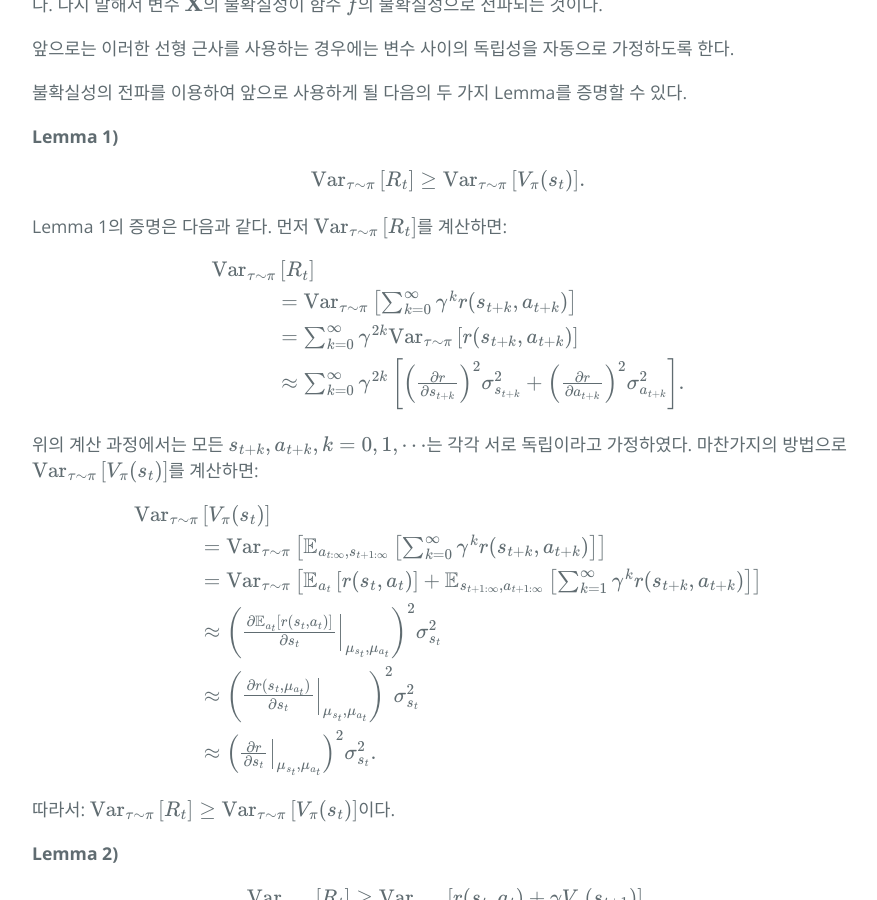
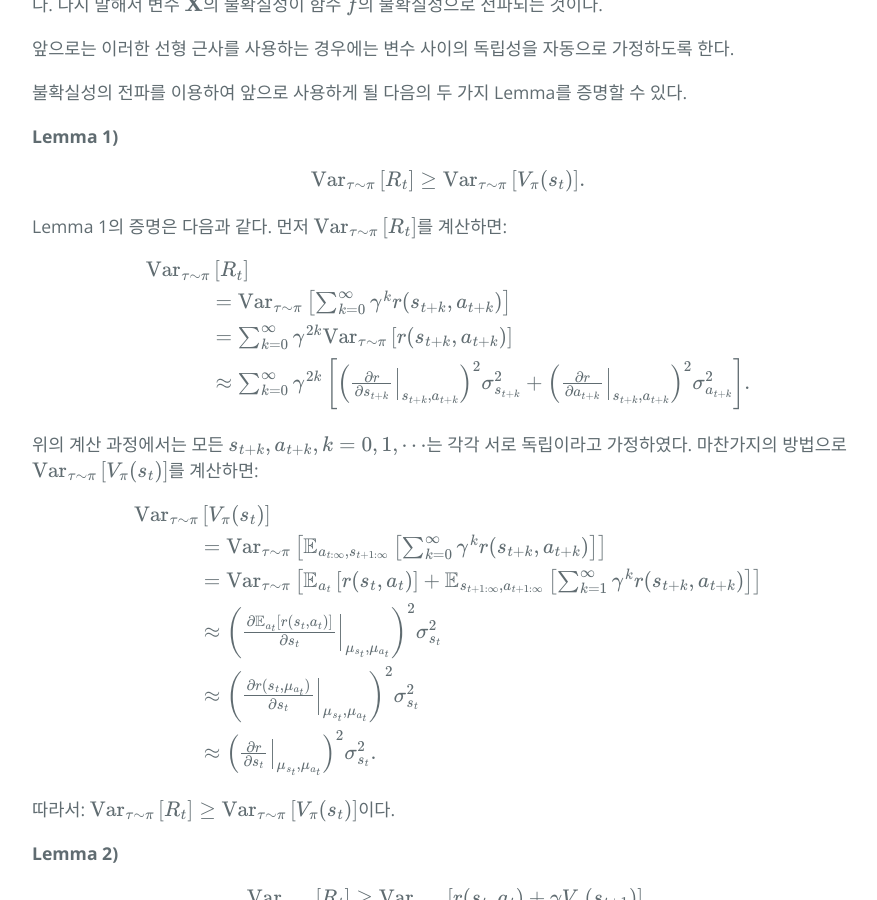
Before and after one commit to hcnoh/hcnoh.github.io, a Jekyll site: the page built from _posts/2022-09-11-reinforcement-learning-04.md, in a window 1280 px wide and 900 px high, scrolled down 1596 px. Shown: the whole window, without its empty margins (192-1069 px from the left). Built offline with Jekyll 4.4.1, drawn with Linux system fonts in a browser that asks for light colours; comment, search, counter and statistics services are not loaded; some of the changed text lies outside the part shown.

Commit message:
rl04 수정

```diff
--- a/_posts/2022-09-11-reinforcement-learning-04.md
+++ b/_posts/2022-09-11-reinforcement-learning-04.md
@@ -71,7 +71,7 @@ $$
 \text{Var}_{\tau \sim \pi} \left[ R_t \right] \\
 \ \ \ \  \ \ \ \  \ \ \ \ = \text{Var}_{\tau \sim \pi} \left[ \sum_{k=0}^\infty \gamma^k r(s_{t+k}, a_{t+k}) \right] \\
 \ \ \ \  \ \ \ \  \ \ \ \ = \sum_{k=0}^\infty \gamma^{2k} \text{Var}_{\tau \sim \pi} \left[ r(s_{t+k}, a_{t+k}) \right] \\
-\ \ \ \  \ \ \ \  \ \ \ \ \approx \sum_{k=0}^\infty \gamma^{2k} \left[ \left( \frac{\partial r}{\partial s_{t+k}} \right)^2 \sigma_{s_{t+k}}^2 + \left( \frac{\partial r}{\partial a_{t+k}} \right)^2 \sigma_{a_{t+k}}^2 \right].
+\ \ \ \  \ \ \ \  \ \ \ \ \approx \sum_{k=0}^\infty \gamma^{2k} \left[ \left( \left. \frac{\partial r}{\partial s_{t+k}} \right|_{s_{t+k}, a_{t+k}} \right)^2 \sigma_{s_{t+k}}^2 + \left( \left. \frac{\partial r}{\partial a_{t+k}} \right|_{s_{t+k}, a_{t+k}} \right)^2 \sigma_{a_{t+k}}^2 \right].
 \end{array}
 $$
 
```
Also changed, not shown: other parts of _posts/2022-09-11-reinforcement-learning-04.md (+2 -0 lines).
